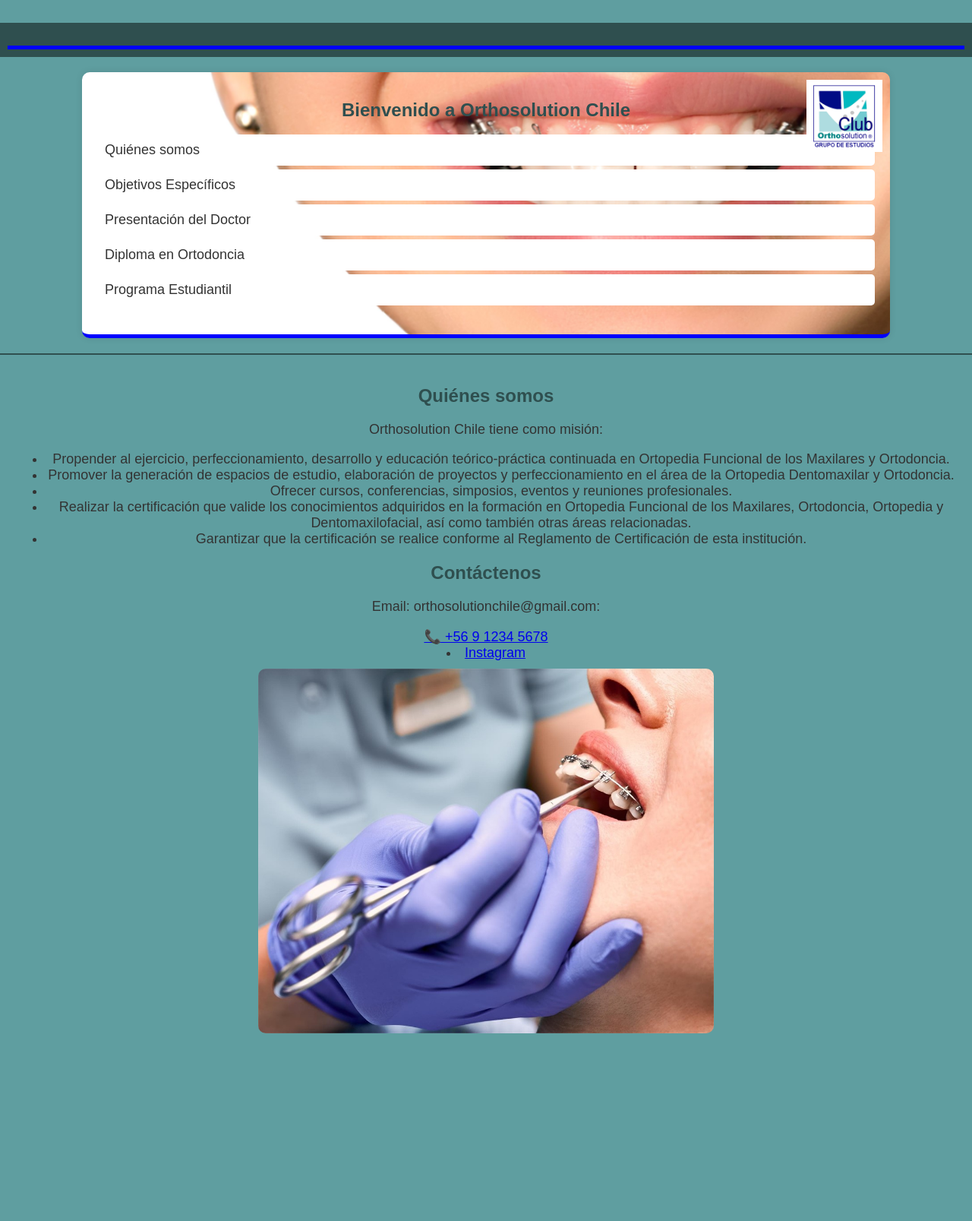
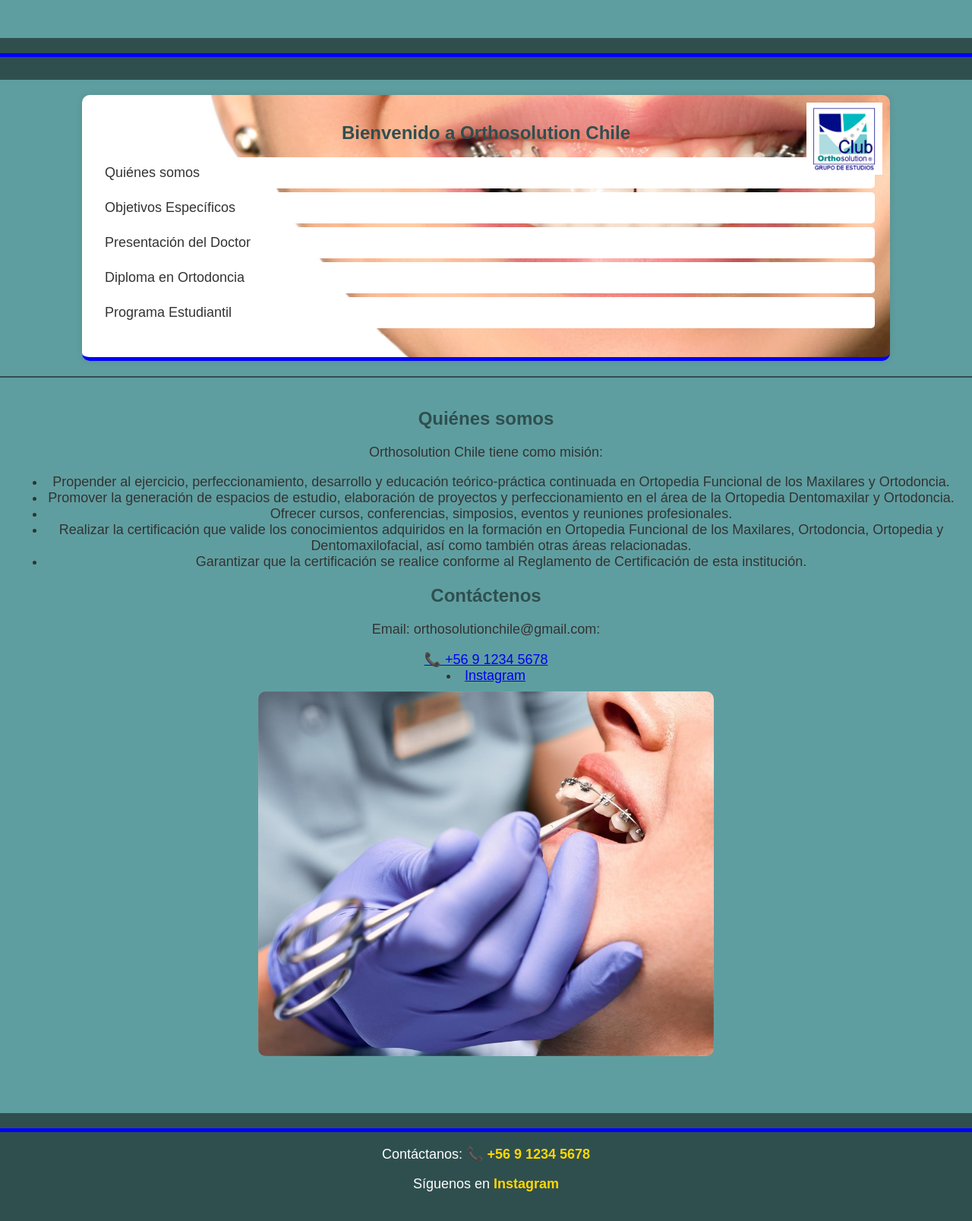
Before and after one commit to morel93/orthosolution-chile, a PHP site: page /index.html in a window 1280 px wide. Shown: the whole page at 76% size. Before the commit the page ends 1360 px from the top, so only its background shows below. Run offline with PHP 8.4, Linux system fonts and the light colour scheme.

Commit message:
Add files via upload

```diff
--- a/index.css
+++ b/index.css
@@ -57,18 +57,21 @@ h1, h2 {
     width: 100%;
     height: 5px;
     background-color: blue;
-    margin-top: 20px;
+    margin-bottom: 10px; /* Espacio antes del contenido del footer */
 }
 
 /* Pie de página */
 footer {
-    margin-top: 30px;
-    padding: 10px;
+    position: relative; /* Asegura que el contenido lo empuje */
+    width: 100%;
     background-color: #2F4F4F;
     color: white;
     text-align: center;
+    padding: 20px 0;
+    margin-top: 50px; /* Espacio antes del footer */
 }
 
+/* Enlaces dentro del footer */
 footer a {
     color: #FFD700;
     text-decoration: none;
--- a/index.html
+++ b/index.html
@@ -237,11 +237,11 @@
     <h2>Programa Estudiantil</h2>
     <p>PRIMER AÑO :</p>
     <div class="image-container">
-        <img src="https://raw.githubusercontent.com/morel93/orthosolution-chile/main/imagenes/programa1.jpeg" alt="Programa1">
+        <img src="https://github.com/morel93/orthosolution-chile/blob/main/imagenes/programa1.png" alt="programa1">
     </div>
-    <p>PRIMER AÑO :</p>
+    <p>SEGUNDO AÑO :</p>
     <div class="image-container">
-        <img src="https://raw.githubusercontent.com/morel93/orthosolution-chile/main/imagenes/programa2.jpeg" alt="Programa2">
+        <img src="https://github.com/morel93/orthosolution-chile/blob/main/imagenes/programa2.png" alt="programa2">
     </div>
 </div>
 </div>
@@ -265,5 +265,11 @@
         // Mostrar la primera sección por defecto (si lo deseas)
         showSection('quienes-somos');
     </script>
+    <footer>
+        <div class="linea-azul"></div>
+        <p>Contáctanos: <a href="tel:+56912345678">📞 +56 9 1234 5678</a></p>
+        <p>Síguenos en <a href="https://www.instagram.com/orthosolution.chile/" target="_blank">Instagram</a></p>
+    </footer>
+
 </body>
 </html>
```
